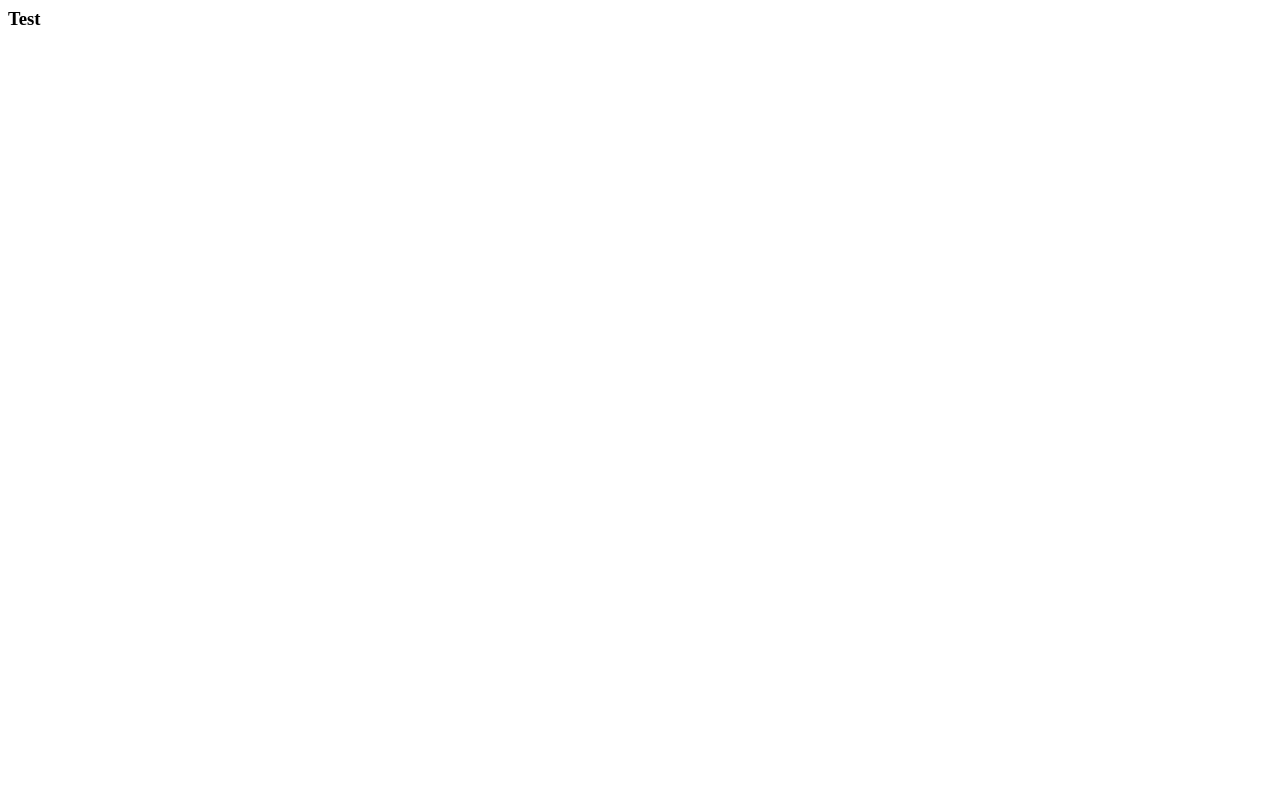
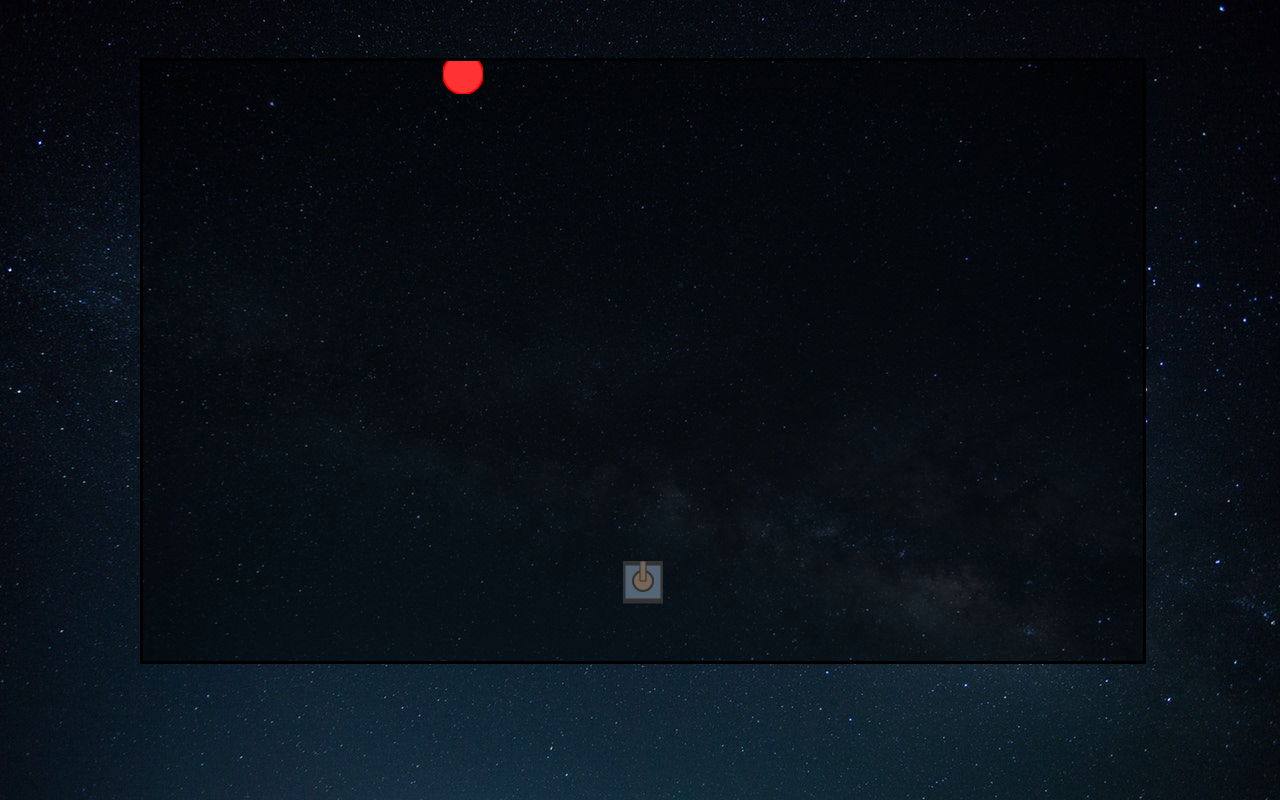
Before and after one commit to bmountdigital/bmount-ge, a plain HTML site: page index.html in a window 1280 px wide. Drawn offline with Linux system fonts and the light colour scheme.

Commit message:
refactoring and basics for enemy creation

```diff
--- a/index.html
+++ b/index.html
@@ -1,8 +1,9 @@
 <html>
     <head>
         <title>BMount-GE</title>
+         <script data-main="js/ge/main" src="js/lib/require.js"></script>
     </head>
-    <body>
-        <h3>Test</h3>
+    <body style="background: #333; background: url('img/bg.jpeg'); background-size: cover;">
+        <canvas style="margin-top:50px; margin-left:calc(50% - 500px); border: 3px solid #000;" id="bmountcanvas" width="1000" height="600"></canvas>
     </body>
 </html>
--- /dev/null
+++ b/js/ge/game/collisionDetector.js
@@ -0,0 +1,7 @@
+define(function(require) {
+    return function(player, playerObjects, events) {
+        if (events.length) {
+            debugger;
+        }
+    }
+});
--- /dev/null
+++ b/js/ge/game/eventHandler.js
@@ -0,0 +1,50 @@
+define(function(require) {
+    return function() {
+        return {
+            events: [],
+            startTime: null,
+            settings: null,
+            init: function(events, settings, ctx){
+                this.ctx = ctx;
+                this.settings = settings;
+                this.startTime = new Date().getTime();
+                var creatureConstructor = require('./../objects/events/creatureEvent');
+                for (var name in events) {
+                    var eventData = events[name];
+                    var event = null;
+                    if (eventData.creature) {
+                        event = creatureConstructor(eventData, settings);
+                        event.init(ctx);
+                    }
+                    this.events.push(event);
+                }
+            },
+            loop: function(ctx){
+                var elapsed = new Date().getTime();
+                var newEvents = [];
+                for (var i = 0; i < this.events.length; i++) {
+                    var event = this.events[i];
+                    if (event.isAlive(elapsed)) {
+                        event.draw();
+                        var image = event.getImage();
+                        var pos = event.getPosition();
+                        ctx.drawImage(event.getImage(), pos[0], pos[1]);
+                    }
+                    if (!event.isKilled()){
+                        newEvents.push(event);
+                    }
+                }
+                this.events = newEvents;
+            },
+            getLiveEvents: function(){
+                var live = [];
+                for (var i = 0; i < this.events.length; i++){
+                    if (this.events[i].isAlive()){
+                        live.push(this.events[i]);
+                    }
+                }
+                return live;
+            }
+        }
+    }
+});
--- a/js/ge/objects/background.js
+++ b/js/ge/objects/background.js
@@ -11,6 +11,7 @@ define(function(require) {
                 this.ctx = canvas.getContext("2d");
             },
             draw: function() {
+                if (this.needsRefresh()) {
                     this.ctx.clearRect(0, 0, this.canvas.width, this.canvas.height);
                     if (this.props.type == "color") {
                         this.ctx.beginPath();
@@ -20,6 +21,7 @@ define(function(require) {
                         this.ctx.closePath();
                         this.drawn = true;
                     }
+                }
                 return this.canvas;
             },
             needsRefresh: function() {
--- /dev/null
+++ b/js/ge/objects/events/creatureEvent.js
@@ -0,0 +1,64 @@
+define(function(require) {
+    return function(eventData, settings) {
+        var creature = {
+            time: eventData.startTime ? eventData.startTime : null,
+            props: settings.getProperty("game.creature")[eventData.creature],
+            alive: false,
+            killed: false,
+            mainCanvas: null,
+            drawn: false,
+            pos: [0,0],
+            canvas: null, //html canvas
+            ctx: null,
+            isAlive: function(elapsed) {
+                if (!this.alive && this.time && this.isWakeTime(elapsed)) {
+                    this.wake();
+                }
+                return this.alive;
+            },
+            kill: function(){
+                this.killed = true;
+            },
+            isKilled: function(){
+                return this.killed;
+            },
+            wake: function() {
+                this.alive = true;
+            },
+            isWakeTime: function(elapsed) {
+                return this.time && this.time < elapsed;
+            },
+            init: function(mainCanvas) {
+                this.shapeCreator = require("./../../graphics/shapeCreator");
+                this.mainCanvas = mainCanvas;
+                if (this.props.startPos) {
+                    this.pos = this.props.startPos;
+                } else {
+                    this.pos = [300,-10];
+                }
+            },
+            draw: function(ctx){
+                if (!this.drawn) {
+                    this.canvas = this.mainCanvas.createCanvas(this.props.size[0], this.props.size[1]);
+                    ctx = this.canvas.getContext("2d");
+                    ctx.clearRect(0, 0, this.canvas.width, this.canvas.height);
+                    for (var i = 0; i < this.props.shapes.length; i++) {
+                        var p = this.props.shapes[i];
+                        this.shapeCreator.draw(p, ctx);
+                    }
+                    this.drawn = true;
+                }
+                this.pos[0] = this.pos[0] + this.props.xvel;
+                this.pos[1] = this.pos[1] + this.props.yvel;
+            },
+            getImage: function(){
+                return this.canvas;
+            },
+            getPosition: function(){
+                return this.pos;
+            }
+        }
+
+        return creature;
+    }
+});
--- a/js/ge/objects/level.js
+++ b/js/ge/objects/level.js
@@ -11,56 +11,53 @@ define(function(require) {
             log: null,
             canvas: null,
             playerObjects: [],
+            eventHandler: null,
+            startTime: null,
+            detectFn: null,
             init: function(index, canvas) {
+                this.detectFn = require('./../game/collisionDetector');
                 this.canvas = canvas;
+                this.startTime = new Date().getTime();
                 this.log = require('util/log')("level.js");
                 var settings = require('./../util/settings');
                 var props = settings.getProperty("game.levels")[index];
                 this.playerPos = props.startPosition;
                 this.background = require('./background')();
                 this.background.init(props.background, canvas.createCanvas());
+                this.eventHandler = require('./../game/eventHandler')();
+                this.eventHandler.init(props.events, settings, canvas);
                 this.player = require('./player')();
                 var playerProps = settings.getProperty("game.player")
-                this.player.init(playerProps, canvas.createCanvas(playerProps.size[0], playerProps[1]));
+                this.player.init(playerProps, canvas.createCanvas(playerProps.size[0], playerProps[1]), this.playerPos);
             },
             draw: function(pressedKeys) {
-                var movingX = pressedKeys[39] != pressedKeys[37];
-                var movingY = pressedKeys[38] != pressedKeys[40];
-                if (pressedKeys[39]) {
-                    this.playerPos[0] += movingY ? 4 : 6;
-                }
-                if (pressedKeys[37]) {
-                    this.playerPos[0] -= movingY ? 4 : 6;
-                }
-                if (pressedKeys[38]) {
-                    this.playerPos[1] -= movingX ? 4 : 6;
-                }
-                if (pressedKeys[40]) {
-                    this.playerPos[1] += movingX ? 4 : 6;
-                }
-                this.playerObjects = this.player.handlePressedKeys(pressedKeys, this.playerPos, this.canvas, this.playerObjects);
-                var poImages = [];
+                this._handlePlayerObjects(pressedKeys);
+                var ctx = this.canvas.getContext();
+                ctx.clearRect(0, 0, this.canvas.width, this.canvas.height);
+                this.backgroundImage = this.background.draw();
+                this.playerImage = this.player.draw();
+                ctx.drawImage(this.backgroundImage, 0, 0);
+                var plPos = this.player.getPosition();
+                ctx.drawImage(this.playerImage, plPos[0], plPos[1]);
+                this._drawPlayerObjects(ctx);
+                this.eventHandler.loop(ctx);
+                this.detectFn(this.player, this.playerObjects, this.eventHandler.getLiveEvents());
+            },
+            _handlePlayerObjects: function(pressedKeys) {
+                this.playerObjects = this.player.handlePressedKeys(pressedKeys, this.canvas, this.playerObjects);
                 for (var i = 0; i < this.playerObjects.length; i++) {
                     var o = this.playerObjects[i];
                     o.draw();
                 }
-                var ctx = this.canvas.getContext();
-                ctx.clearRect(0, 0, this.canvas.width, this.canvas.height);
-                if (this.background.needsRefresh()) {
-                    this.backgroundImage = this.background.draw();
-                }
-                if (this.player.needsRefresh()) {
-                    this.playerImage = this.player.draw();
-                }
-                ctx.drawImage(this.backgroundImage, 0,0);
-                ctx.drawImage(this.playerImage, this.playerPos[0], this.playerPos[1]);
+            },
+            _drawPlayerObjects: function(ctx) {
                 for (var i = 0; i < this.playerObjects.length; i++) {
                     var po = this.playerObjects[i];
                     var pos = po.getPosition();
                     ctx.drawImage(po.getImage(), pos[0], pos[1]);
                 }
             },
-            isFinished(){
+            isFinished() {
                 return false;
             }
         }
--- a/js/ge/objects/player.js
+++ b/js/ge/objects/player.js
@@ -7,27 +7,33 @@ define(function(require) {
             ctx: null,
             shapeCreator: null,
             lastEvents: {},
+            pos: [],
             playerObjects: [],
-            init: function(props, canvas) {
+            init: function(props, canvas, playerPos) {
                 this.props = props;
                 this.canvas = canvas;
                 this.ctx = canvas.getContext("2d");
                 this.shapeCreator = require("./../graphics/shapeCreator");
+                this.pos = playerPos;
             },
             draw: function() {
-                this.ctx.clearRect(0, 0, this.canvas.width, this.canvas.height);
-                for (var i = 0; i < this.props.shapes.length; i++) {
-                    var p = this.props.shapes[i];
-                    this.shapeCreator.draw(p, this.ctx);
+                if (this.needsRefresh()) {
+                    this.ctx.clearRect(0, 0, this.canvas.width, this.canvas.height);
+                    for (var i = 0; i < this.props.shapes.length; i++) {
+                        var p = this.props.shapes[i];
+                        this.shapeCreator.draw(p, this.ctx);
+                    }
+                    this.drawn = true;
                 }
-                this.drawn = true;
                 return this.canvas;
+
             },
-            handlePressedKeys: function(pressedKeys, playerPos, canvasClass, playerObjects){
+            handlePressedKeys: function(pressedKeys, canvasClass, playerObjects){
+                this._move(pressedKeys);
                 for (var keyCode in pressedKeys) {
                     if (pressedKeys[keyCode]) {
                         if (this.props.keyEvent[keyCode]) {
-                           this._handleEvent(keyCode, playerPos, canvasClass);
+                           this._handleEvent(keyCode, canvasClass);
                         }
                     }
                 }
@@ -41,14 +47,33 @@ define(function(require) {
                 }
                 return newArr;
             },
-            _handleEvent: function(keyCode, playerPos, canvasClass){
+            _move: function(pressedKeys){
+                var movingX = pressedKeys[39] != pressedKeys[37];
+                var movingY = pressedKeys[38] != pressedKeys[40];
+                if (pressedKeys[39]) {
+                    this.pos[0] += movingY ? 4 : 6;
+                }
+                if (pressedKeys[37]) {
+                    this.pos[0] -= movingY ? 4 : 6;
+                }
+                if (pressedKeys[38]) {
+                    this.pos[1] -= movingX ? 4 : 6;
+                }
+                if (pressedKeys[40]) {
+                    this.pos[1] += movingX ? 4 : 6;
+                }
+            },
+            _handleEvent: function(keyCode, canvasClass){
                 var playerObject = require('./playerObject')();
-                this.lastEvents[keyCode] = playerObject.init(playerPos[0], playerPos[1], this.props.keyEvent[keyCode], this.lastEvents[keyCode], canvasClass);
+                this.lastEvents[keyCode] = playerObject.init(this.pos[0], this.pos[1], this.props.keyEvent[keyCode], this.lastEvents[keyCode], canvasClass);
                 if (!playerObject.isAlive()) {
                     playerObject = null;
                 } else {
                     this.playerObjects.push(playerObject);
                 }
+            },
+            getPosition(){
+              return this.pos;
             },
             needsRefresh: function() {
                 return !this.drawn;
--- a/js/ge/objects/playerObject.js
+++ b/js/ge/objects/playerObject.js
@@ -33,7 +33,6 @@ define(function(require) {
                 return lastHandled;
             },
             setPosition: function(pos) {
-
                 this.objectPos = pos;
             },
             getPosition: function() {
--- a/js/properties.js
+++ b/js/properties.js
@@ -9,26 +9,40 @@ define(function(require) {
                 "name": "Level 1",
                 "background": {
                     "type": "color",
-                    "color": "#000000"
+                    "color": "rgba(0,0,0,0.5)"
                 },
-                "startPosition": [350, 280],
+                "events": {
+                    "enemy1": {
+                        "creature": "enemy1",
+                        "startTime": 2000
+                    }
+                },
+                "startPosition": [480, 500],
             }],
             "physics": [],
             "player": {
-                "size": [100, 100],
+                "size": [40, 40],
                 "shapes": [{
                     "type": "rect",
                     "fill": true,
-                    "fillColor": "#3399cc",
-                    "color": "#44aadd",
+                    "fillColor": "#556677",
+                    "color": "#333333",
                     "lineWidth": 5,
-                    "arguments": [0, 0, 100, 100]
+                    "arguments": [0, 2, 40, 38]
                 }, {
                     "type": "arc",
                     "fill": true,
-                    "fillColor": "#33cc99",
-                    "color": "#44ddaa",
-                    "arguments": [50, 50, 20, 0.00, 7.28, false]
+                    "fillColor": "#776655",
+                    "color": "#333333",
+                    "lineWidth": 2,
+                    "arguments": [20, 20, 10, 0.00, 7.28, false]
+                }, {
+                    "type": "rect",
+                    "fill": true,
+                    "fillColor": "#776655",
+                    "color": "333333",
+                    "lineWidth": 1,
+                    "arguments": [17, 0, 6, 20]
                 }],
                 "keyEvent": {
                     "32": {
@@ -36,27 +50,41 @@ define(function(require) {
                         "type": "object",
                         "id": "bullet1",
                         "minWait": 200,
-                        "relPos": [45, 0]
+                        "relPos": [18, 0]
                     }
                 }
             },
             "creature": {
-
+                "enemy1": {
+                    "size": [40,40],
+                    "life": 10,
+                    "force": 5,
+                    "shapes": [{
+                        "type": "arc",
+                        "fill": true,
+                        "fillColor": "#ff3333",
+                        "color": "#ff0000",
+                        "lineWidth": 2,
+                        "arguments": [20, 20, 20, 0.00, 7.29, false]
+                    }],
+                    "xvel": 0,
+                    "yvel": 3
+                }
             },
             "object": {
                 "bullet1": {
                     "shapes": [{
                         "type": "rect",
+                        "force": 5,
                         "fill": true,
                         "fillColor": "#cc3399",
                         "color": "#cc99cc",
                         "lineWidth": 3,
-                        "arguments": [0, 0, 10, 10]
+                        "arguments": [0, 0, 4, 4]
                     }],
                     "xvel": 0,
                     "yvel": -8,
-                    "test": "apa",
-                    "size": [10, 10]
+                    "size": [4, 4]
                 }
             }
 
```
Also changed, not shown: img/bg.jpeg (added). Lines whose indentation alone changed are shown as unchanged.
